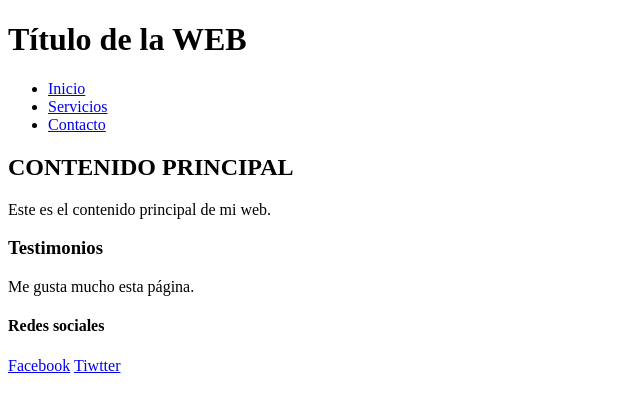
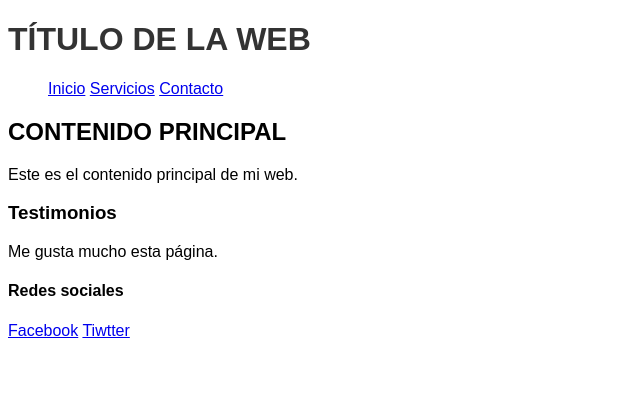
Before and after one commit to omacdamiac/versem, a website: page index.html in a window 1280 px wide. Shown: the whole page, without its empty margins (0-640 px from the left). Drawn offline with Linux system fonts and the light colour scheme.

Commit message:
chore: release v0.1.0

```diff
--- a/css/css.css
+++ b/css/css.css
@@ -0,0 +1,11 @@
+body{
+	font-family: Arial
+}
+h1 {
+	font-weight:bold;
+	text-transform: uppercase;
+	color: #333;
+}
+nav>ul>li {
+	display: inline-block
+}
--- a/index.html
+++ b/index.html
@@ -36,5 +36,6 @@
         <a href="#">Facebook</a>
         <a href="#">Tiwtter</a>
     </footer>
+	<script src="js/js.js"></script>
 </body>
 </html>
--- /dev/null
+++ b/js/js.js
@@ -0,0 +1 @@
+console.log('HOLA');
```
Also changed, not shown: package.json (added, +24 -0 lines).
